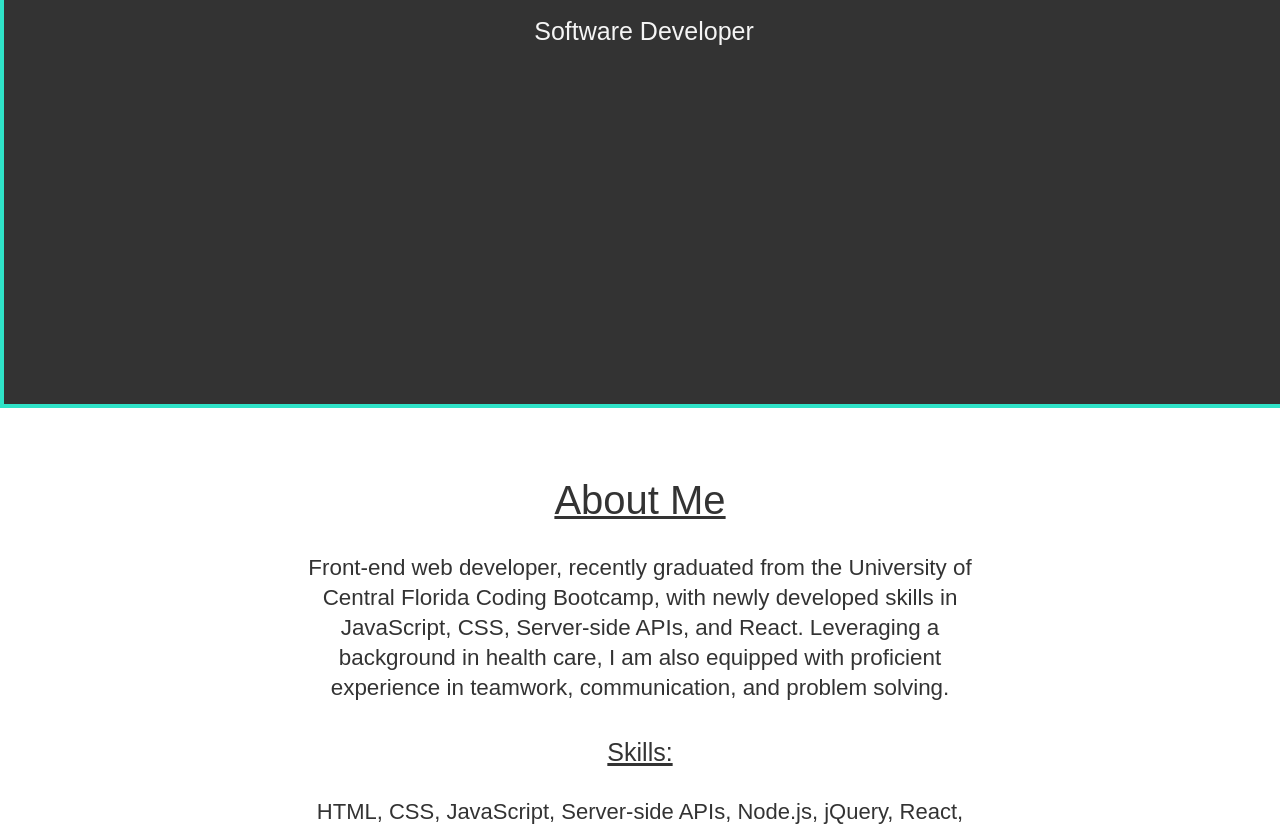
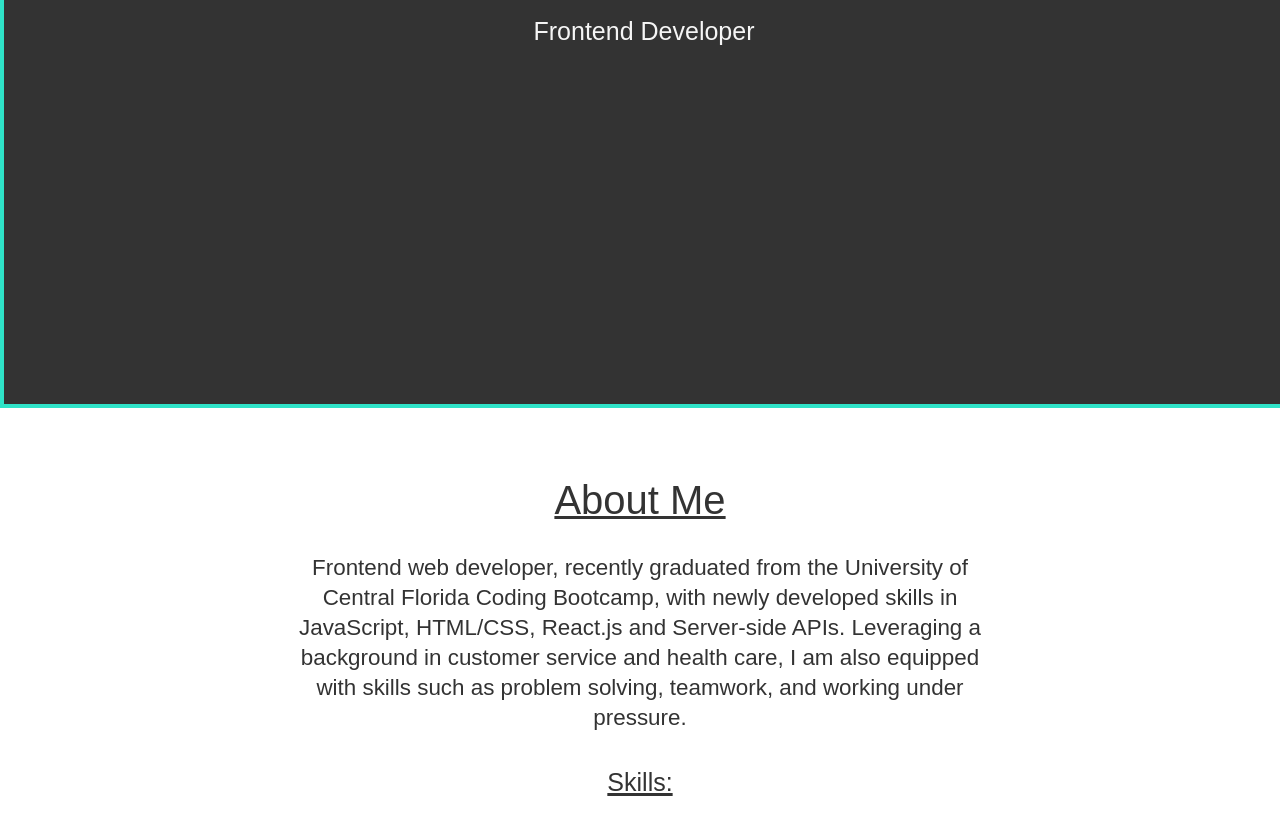
Before and after one commit to alina-costa/portfolio-AC, a plain HTML site: page index.html in a window 1280 px wide. Shown: the part 400-1224 px from the top of the page. Drawn offline with nearby package versions, Linux system fonts and the light colour scheme.

Commit message:
updated resume, developer title, and professional summary

```diff
--- a/index.html
+++ b/index.html
@@ -23,14 +23,14 @@
           <li><a href="#home">Home</a></li>
           <li id="about" onclick="scrollFunction2()"><a href="#about-me">About</a></li>
           <li><a href="#portfolio">Portfolio</a></li>
-          <li><a href="./assets/css/images/Resume-ac.pdf" target="_blank">Resume</a></li>
+          <li><a href="./assets/css/images/AC-Resume (3).pdf" target="_blank">Resume</a></li>
           <li><a href="#contact-me">Contact Me</a></li>
         </ul>
       </nav>
       <div class="summary">
         <h1>Hello, I'm <span>Alina Costa</span></h1>
         <p>
-          Software Developer
+          Frontend Developer
         </p>
       </div>
     </div>
@@ -40,10 +40,11 @@
         <!-- BRAND STATEMENT GOES HERE -->
         <!-- SKILLS -->
         <p>
-          Front-end web developer, recently graduated from the
-          University of Central Florida Coding Bootcamp, with newly developed skills in JavaScript, CSS,
-          Server-side APIs, and React. Leveraging a background in health care,
-          I am also equipped with proficient experience in teamwork, communication, and problem solving.
+          Frontend web developer, recently graduated from the
+          University of Central Florida Coding Bootcamp, with newly developed skills in JavaScript, HTML/CSS,
+          React.js and Server-side APIs. Leveraging a background in customer service and health care,
+          I am also equipped with skills such as problem solving, teamwork, and working under pressure.
+
         </p>
         <h3>Skills:</h3>
         <p id="skills">HTML, CSS, JavaScript, Server-side APIs, Node.js, jQuery, React, Bootstrap, Git, Github, DevTools</p>
@@ -108,7 +109,7 @@
                     <!-- code quiz -->
                     <h4>Code Quiz</h4>
                     <p>
-                      Think you know javascript? Test your knowledge and see how many questions you can answer correctly.<br>
+                      Test your Javascript knowledge and see how many questions you can answer correctly.<br>
                       <h5>HTML, CSS, JavaScript</h5><br>
                       <a class="link" href="https://alina-costa.github.io/code-quiz/" target="_blank">Live App | </a>
                       <a class="link" href="https://github.com/alina-costa/code-quiz" target="_blank">Github Repo</a>
```
Also changed, not shown: 6 other files.
